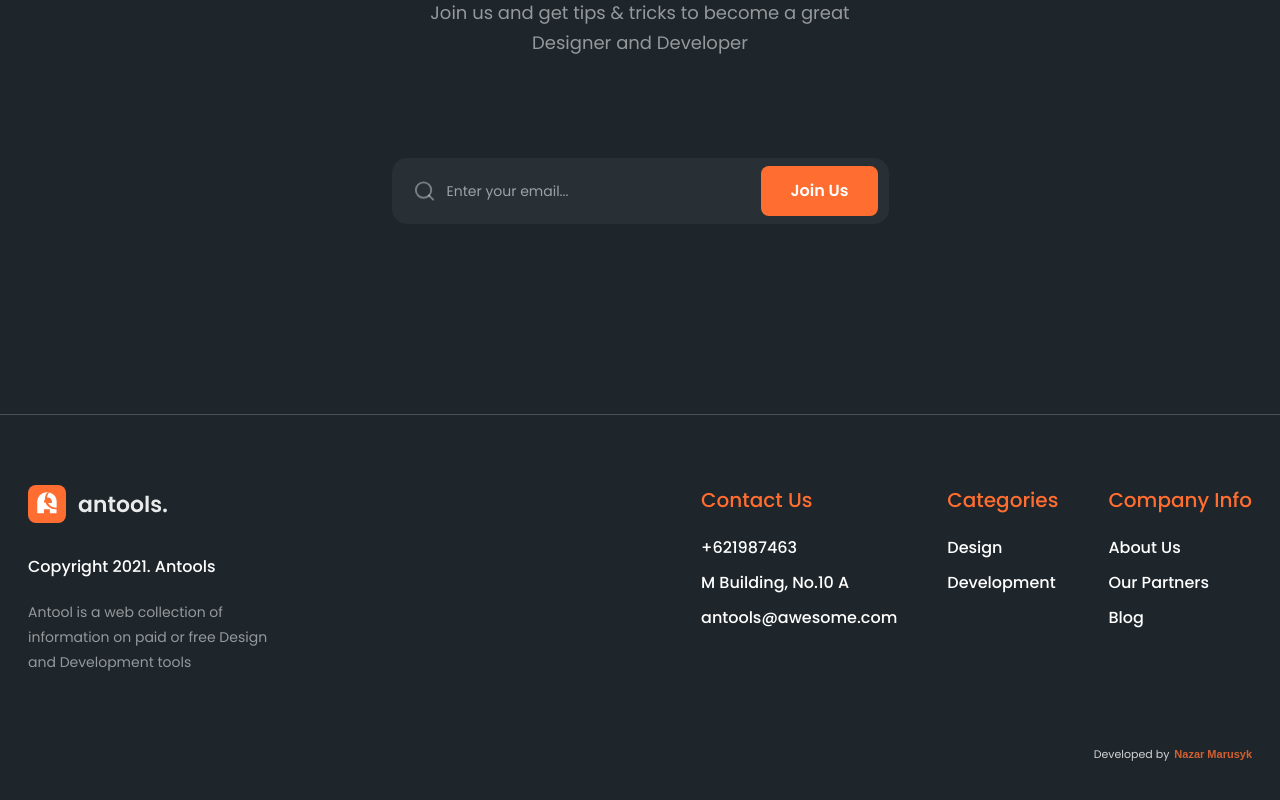
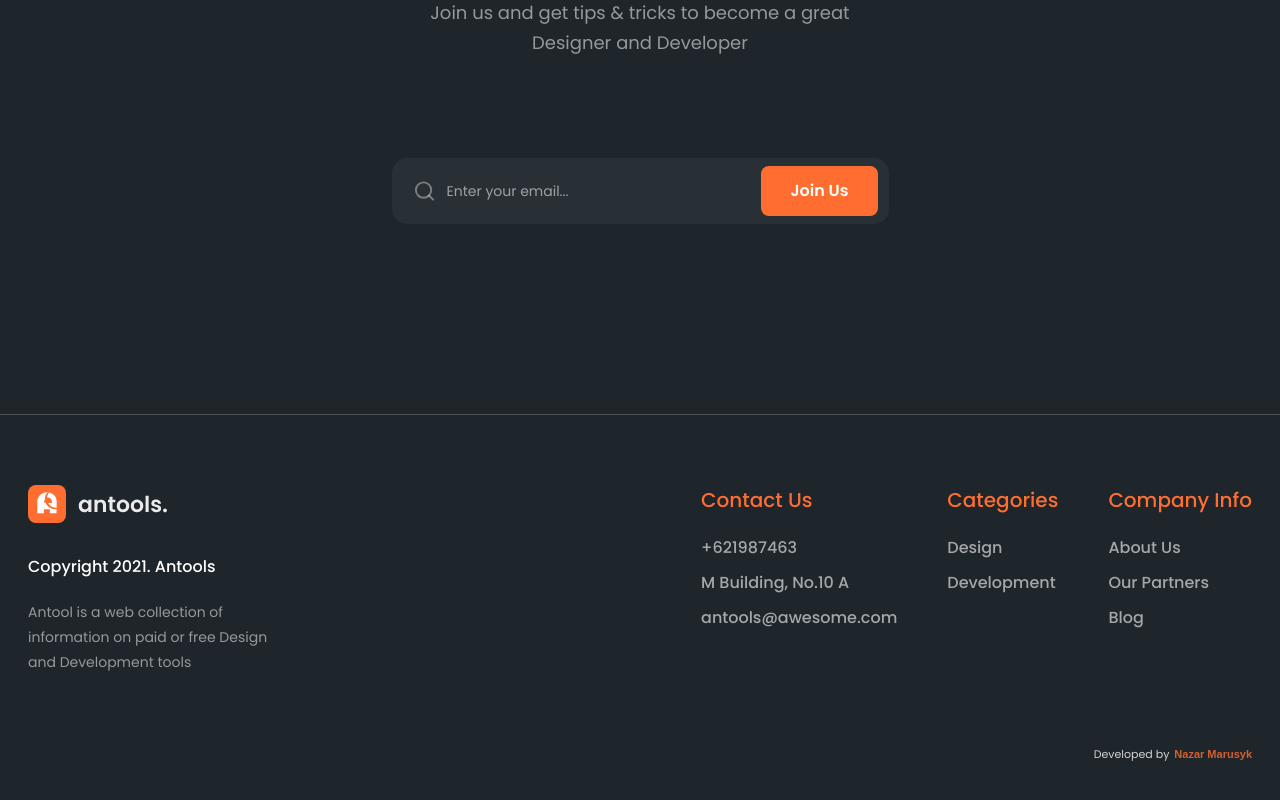
Before and after one commit to nazar-4real/antools, a React (Vite) app: page / in a window 1280 px wide. Shown: the part 4570-5370 px from the top of the page. Built offline with nearby package versions, Linux system fonts and the light colour scheme; no server answers.

Commit message:
fixed some validator bugs

```diff
--- a/src/components/footer/Footer.jsx
+++ b/src/components/footer/Footer.jsx
@@ -1,4 +1,5 @@
 import { useContext } from 'react'
+import { Link } from 'react-router-dom'
 
 import { ThemeContext } from 'src/context/ThemeStore'
 
@@ -80,7 +81,7 @@ const Footer = () => {
           className="footer__column-nav-link"
           href={url}
           style={{
-            color: value === 'plum' ? '#fff' : text
+            color: value === 'plum' ? action : `${text}99`
           }}>
           {name}
         </a>
@@ -91,11 +92,11 @@ const Footer = () => {
       <div
         className="footer__column"
         key={colId}>
-        <h5
+        <p
           className="footer__column-title"
           style={{ color: action }}>
           {title}
-        </h5>
+        </p>
         <ul className="footer__column-nav">
           {colNavLink}
         </ul>
--- a/src/components/shared/Logo.jsx
+++ b/src/components/shared/Logo.jsx
@@ -1,4 +1,5 @@
 import { useContext } from 'react'
+import { Link } from 'react-router-dom'
 
 import { ThemeContext } from 'src/context/ThemeStore'
 
@@ -6,7 +7,7 @@ export const Logo = () => {
   const { theme: { value, colors: { action, text } } } = useContext(ThemeContext)
 
   return (
-    <a className="logo" href="#">
+    <a className="logo" href="/">
       <svg width="140" height="38" viewBox="0 0 140 38" fill="none" xmlns="http://www.w3.org/2000/svg">
         <rect width="38" height="38" rx="8" fill={action} style={{ transition: '.3s' }} />
         <path fillRule="evenodd" clipRule="evenodd" d="M19.9645 12.4359C19.632 12.4359 19.3089 12.4769 19 12.5542C19.1988 10.7606 19.9148 9.12398 20.9963 7.79492C25.2971 8.30464 28.6332 11.9646 28.6332 16.4029V22.7294C28.4605 22.7391 28.2864 22.744 28.1112 22.744C24.6706 22.744 21.6709 20.8483 20.1028 18.0423H23.9315V16.4029C23.9315 14.212 22.1554 12.4359 19.9645 12.4359Z" fill="white" />
```
